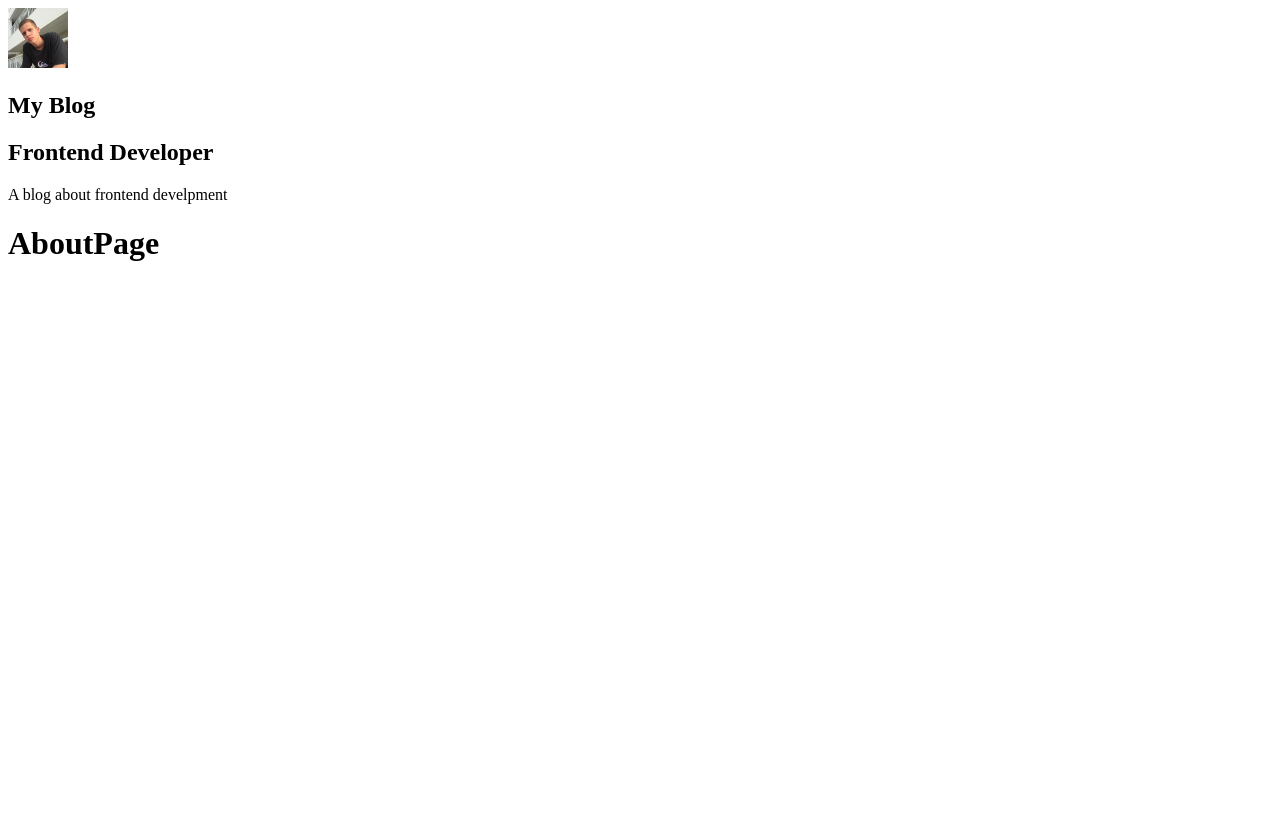
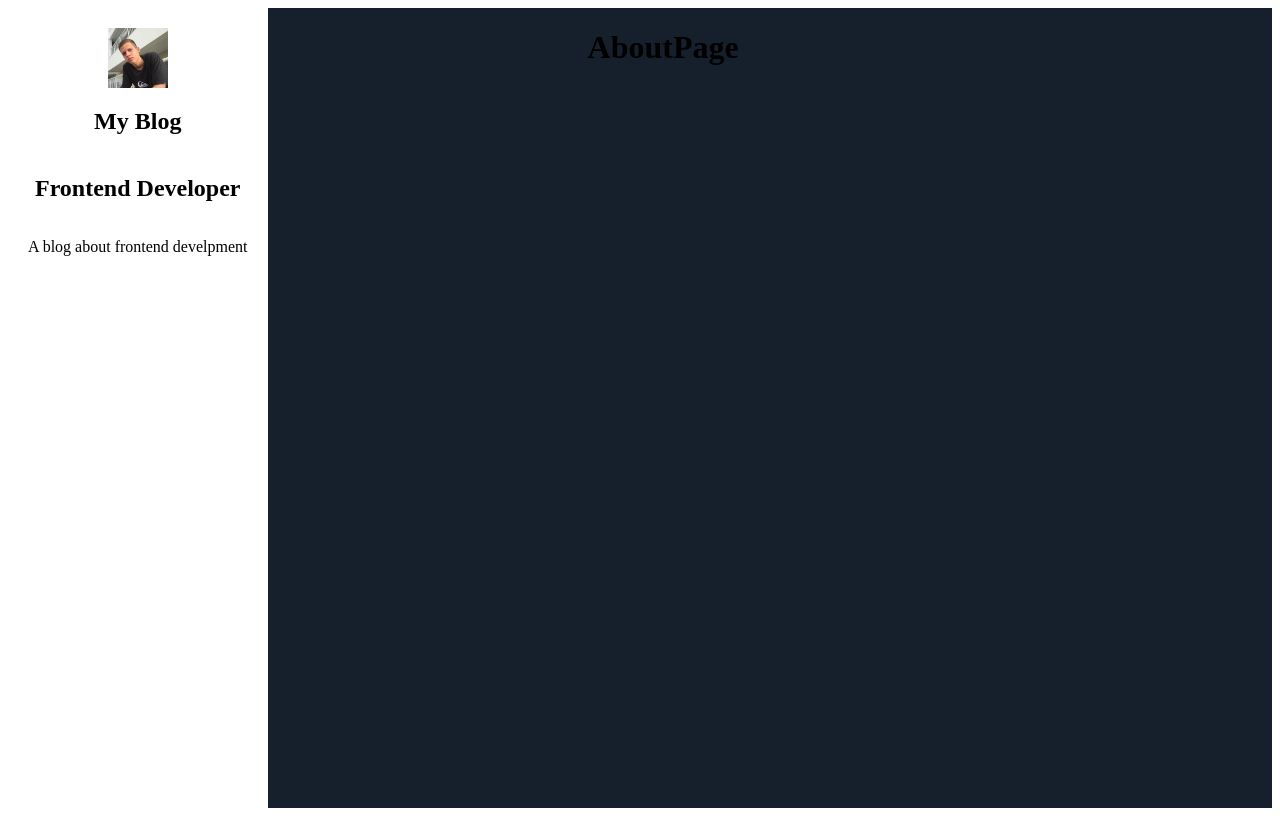
Before and after one commit to lucaslsneves/my-blog, a Gatsby site: page /about in a window 1280 px wide. Built offline with nearby package versions, Linux system fonts and the light colour scheme; Gatsby itself is replaced by a stand-in of ours.

Commit message:
Add Layout component

```diff
--- a/gatsby-config.js
+++ b/gatsby-config.js
@@ -6,6 +6,7 @@ module.exports = {
     author: `@lucasluz`,
   },
   plugins: [
+    `gatsby-plugin-styled-components`,
     `gatsby-plugin-react-helmet`,
     {
       resolve: `gatsby-source-filesystem`,
--- a/package.json
+++ b/package.json
@@ -11,6 +11,7 @@
     "gatsby-plugin-offline": "^3.0.32",
     "gatsby-plugin-react-helmet": "^3.1.21",
     "gatsby-plugin-sharp": "^2.4.3",
+    "gatsby-plugin-styled-components": "^3.1.19",
     "gatsby-source-filesystem": "^2.1.46",
     "gatsby-transformer-sharp": "^2.3.13",
     "prop-types": "^15.7.2",
--- a/src/components/layout.js
+++ b/src/components/Layout/index.js
@@ -1,14 +1,18 @@
 import React from 'react';
 import PropTypes from 'prop-types';
 
-import Profile from './Profile';
+import Profile from '../Profile';
+
+import { Container, Content } from './styles';
 
 const Layout = ({ children }) => (
   <>
-    <aside>
-      <Profile />
-    </aside>
-    <main>{children}</main>
+    <Container>
+      <aside>
+        <Profile />
+      </aside>
+      <Content>{children}</Content>
+    </Container>
   </>
 );
 
--- /dev/null
+++ b/src/components/Layout/styles.js
@@ -0,0 +1,12 @@
+import styled from 'styled-components';
+
+export const Container = styled.div`
+  display: flex;
+`;
+
+export const Content = styled.main`
+  background: #16202c;
+  min-height: 100vh;
+  padding: 0 3.75rem 0 20rem;
+  flex: 1;
+`;
--- a/src/components/Profile/styles.js
+++ b/src/components/Profile/styles.js
@@ -1,3 +1,8 @@
 import styled from 'styled-components';
 
-export const Container = styled.div``;
+export const Container = styled.div`
+  display: flex;
+  flex-direction: column;
+  align-items: center;
+  padding: 20px;
+`;
--- a/src/pages/404.js
+++ b/src/pages/404.js
@@ -1,6 +1,6 @@
 import React from 'react';
 
-import Layout from '../components/layout';
+import Layout from '../components/Layout';
 import SEO from '../components/seo';
 
 const NotFoundPage = () => (
--- a/src/pages/about.js
+++ b/src/pages/about.js
@@ -1,7 +1,7 @@
 import React from 'react';
 import { Link } from 'gatsby';
 
-import Layout from '../components/layout';
+import Layout from '../components/Layout';
 
 export default function AboutPage() {
   return (
--- a/src/pages/index.js
+++ b/src/pages/index.js
@@ -1,7 +1,7 @@
 import React from 'react';
 import { Link } from 'gatsby';
 
-import Layout from '../components/layout';
+import Layout from '../components/Layout';
 import SEO from '../components/seo';
 
 const IndexPage = () => (
```
Also changed, not shown: 1 other file.
